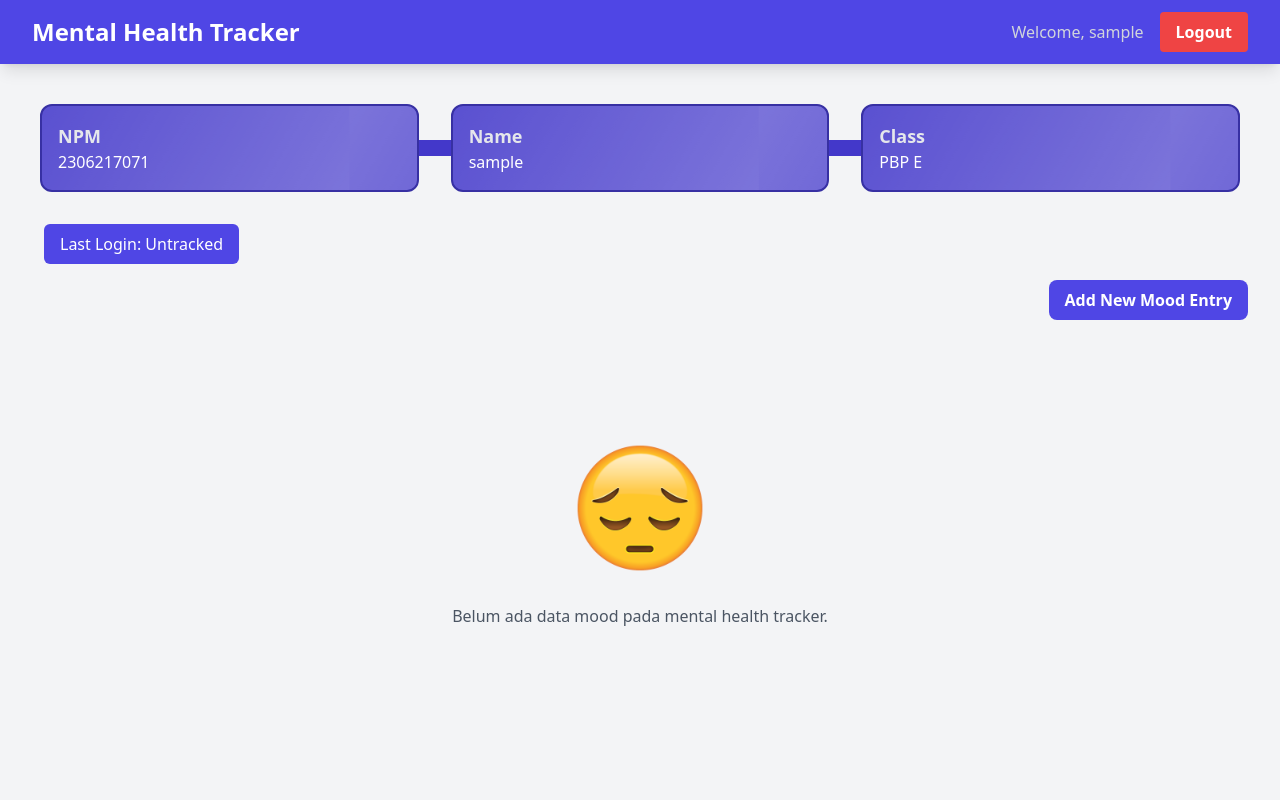
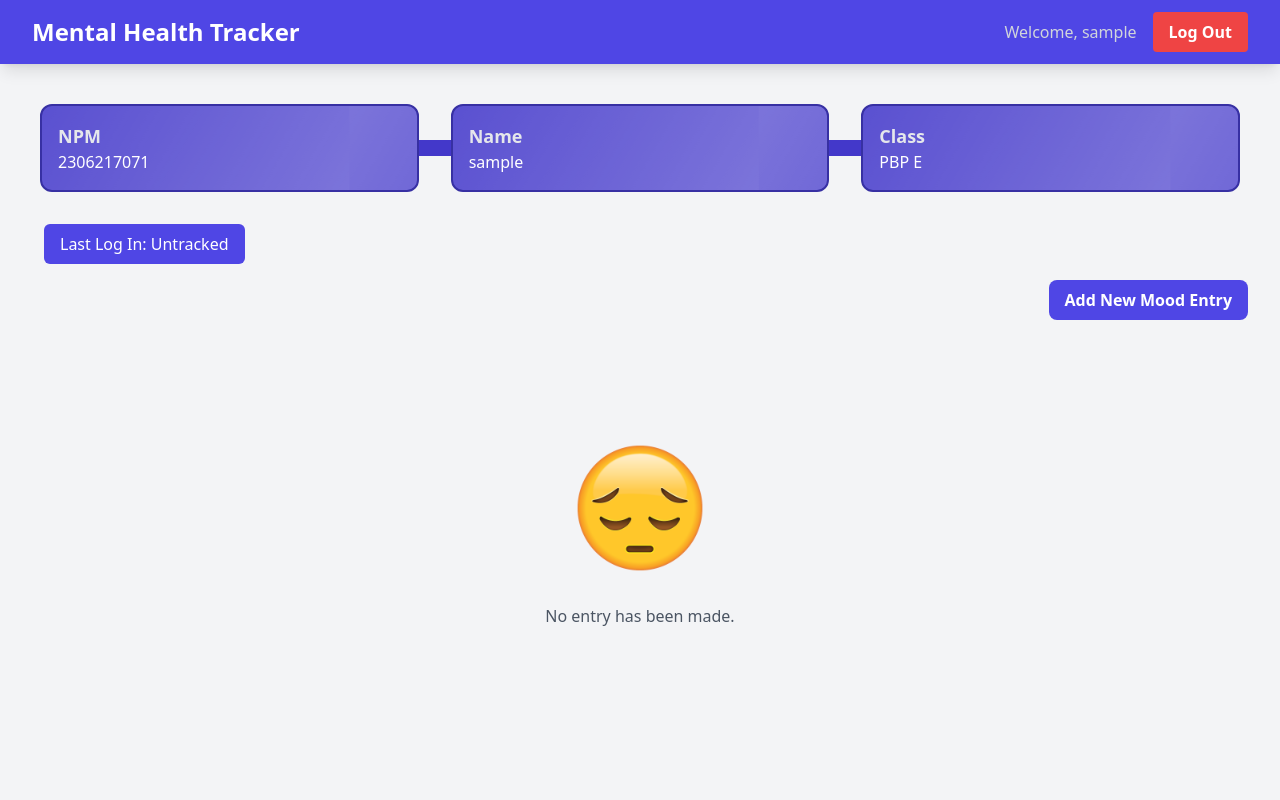
Before and after one commit to tjioedava/mental-health-tracker, a Django app: page /home in a window 1280 px wide. Run offline with Django 5.2, Linux system fonts and the light colour scheme; the visitor is signed in with stand-in values (Sample User, id 1); data that the repository does not hold is empty; some libraries are stand-ins or nearby versions.

Commit message:
new HTML template adaptation, such as using form submission for deletion and log out operation, since only POST methods are accepted for security. reformatting last log in datetime

```diff
--- a/main/templates/home.html
+++ b/main/templates/home.html
@@ -19,7 +19,7 @@
         </div>
         <div class="px-3 mb-4">
             <div class="flex rounded-md items-center bg-indigo-600 py-2 px-4 w-fit">
-                <h1 class="text-white text-center">Last Login: {{last_login}}</h1>
+                <h1 class="text-white text-center">Last Log In: {{last_log_in}}</h1>
             </div>
         </div>
         <div class="flex justify-end mb-6">
@@ -31,7 +31,7 @@
         {% if not mood_entries %}
             <div class="flex flex-col items-center justify-center min-h-[24rem] p-6">
                 <img src="{% static 'images/sad-face.png' %}" alt="Sad face" class="w-32 h-32 mb-4"/>
-                <p class="text-center text-gray-600 mt-4">Belum ada data mood pada mental health tracker.</p>
+                <p class="text-center text-gray-600 mt-4">No entry has been made.</p>
             </div>
         {% else %}
             <div class="columns-1 sm:columns-2 lg:columns-3 gap-6 space-y-6 w-full">
--- a/main/templates/log-in.html
+++ b/main/templates/log-in.html
@@ -1,11 +1,13 @@
 {% extends 'base.html' %}
 
 {% block content %}
+
+    {% include 'navbar.html' %}
     <div class="min-h-screen flex items-center justify-center w-screen bg-gray-100 py-12 px-4 sm:px-6 lg:px-8">
         <div class="max-w-md w-full space-y-8">
             <div>
                 <h2 class="mt-6 text-center text-black text-3xl font-extrabold text-gray-900">
-                    Log in to your account
+                    Log In to your account
                 </h2>
             </div>
             <form class="mt-8 space-y-6" method="POST">
@@ -24,7 +26,7 @@
 
                 <div>
                     <button type="submit" class="group relative w-full flex justify-center py-2 px-4 border border-transparent text-sm font-medium rounded-md text-white bg-indigo-600 hover:bg-indigo-700 focus:outline-none focus:ring-2 focus:ring-offset-2 focus:ring-indigo-500">
-                        Sign in
+                        Sign In
                     </button>
                 </div>
             </form>
--- a/main/templates/register.html
+++ b/main/templates/register.html
@@ -1,6 +1,9 @@
 {% extends 'base.html' %}
 
 {% block content %}
+
+    {% include 'navbar.html' %}
+
     <div class="min-h-screen flex items-center justify-center bg-gray-100 py-12 px-4 sm:px-6 lg:px-8">
         <div class="max-w-md w-full space-y-8 form-style">
             <div>
@@ -56,7 +59,7 @@
                 <p class="text-sm text-black">
                     Already have an account?
                     <a href="{% url 'main:log-in' %}" class="font-medium text-indigo-200 hover:text-indigo-300">
-                        Login here
+                        Log In here
                     </a>
                 </p>
             </div>
--- a/main/views.py
+++ b/main/views.py
@@ -14,15 +14,21 @@ import datetime
 
 @login_required(login_url='/log-in')
 def home(request):
-    context = {
+
+    undefined_message = 'Untracked'
+    last_log_in = request.COOKIES.get('last_log_in', undefined_message)
+
+    if last_log_in != undefined_message:
+        point_index = last_log_in.find('.')
+        last_log_in = last_log_in[0: point_index]
+
+    return render(request, 'home.html', {
         'username': request.user.username,
         'npm': '2306217071',
         'class': 'PBP E',
         'mood_entries': MoodEntry.objects.filter(user=request.user),
-        'last_login': request.COOKIES.get('last_log_in', 'Untracked')
-    }
-
-    return render(request, 'home.html', context)
+        'last_log_in': last_log_in,
+    })
 
 @login_required(login_url='/log-in')
 def create_mood_entry(request):
@@ -66,7 +72,6 @@ def delete_mood_entry(request, id):
     mood.delete()
 
     return redirect('main:home')
-
 
 @login_required(login_url='/log-in')
 def show_xml(request):
@@ -123,6 +128,7 @@ def log_in(request):
         'form': form,
     })
 
+@require_http_methods(['POST',])
 def log_out(request):
     logout(request)
     response = redirect('main:log-in')
--- a/templates/navbar.html
+++ b/templates/navbar.html
@@ -7,12 +7,15 @@
       <div class="hidden md:flex items-center">
         {% if user.is_authenticated %}
           <span class="text-gray-300 mr-4">Welcome, {{ user.username }}</span>
-          <a href="{% url 'main:log-out' %}" class="text-center bg-red-500 hover:bg-red-600 text-white font-bold py-2 px-4 rounded transition duration-300">
-            Logout
-          </a>
+          <form method="POST" action="{% url 'main:log-out' %}">
+            {% csrf_token %}
+            <button class="text-center bg-red-500 hover:bg-red-600 text-white font-bold py-2 px-4 rounded transition duration-300">
+              Log Out
+            </button>
+          </form>
         {% else %}
           <a href="{% url 'main:log-in' %}" class="text-center bg-blue-500 hover:bg-blue-600 text-white font-bold py-2 px-4 rounded transition duration-300 mr-2">
-            Login
+            Log In
           </a>
           <a href="{% url 'main:register' %}" class="text-center bg-green-500 hover:bg-green-600 text-white font-bold py-2 px-4 rounded transition duration-300">
             Register
@@ -33,12 +36,15 @@
     <div class="pt-2 pb-3 space-y-1 mx-auto">
       {% if user.is_authenticated %}
         <span class="block text-gray-300 px-3 py-2">Welcome, {{ user.username }}</span>
-        <a href="{% url 'main:log-out' %}" class="block text-center bg-red-500 hover:bg-red-600 text-white font-bold py-2 px-4 rounded transition duration-300">
-          Logout
-        </a>
+        <form method="POST" action="{% url 'main:log-out' %}">
+          {% csrf_token %}
+          <button class="block text-center bg-red-500 hover:bg-red-600 text-white font-bold py-2 px-4 rounded transition duration-300">
+            Log Out
+          </button>
+        </form>
       {% else %}
         <a href="{% url 'main:log-in' %}" class="block text-center bg-blue-500 hover:bg-blue-600 text-white font-bold py-2 px-4 rounded transition duration-300 mb-2">
-          Login
+          Log In
         </a>
         <a href="{% url 'main:register' %}" class="block text-center bg-green-500 hover:bg-green-600 text-white font-bold py-2 px-4 rounded transition duration-300">
           Register
```
Also changed, not shown: templates/mood-card.html (+5 -2 lines).
